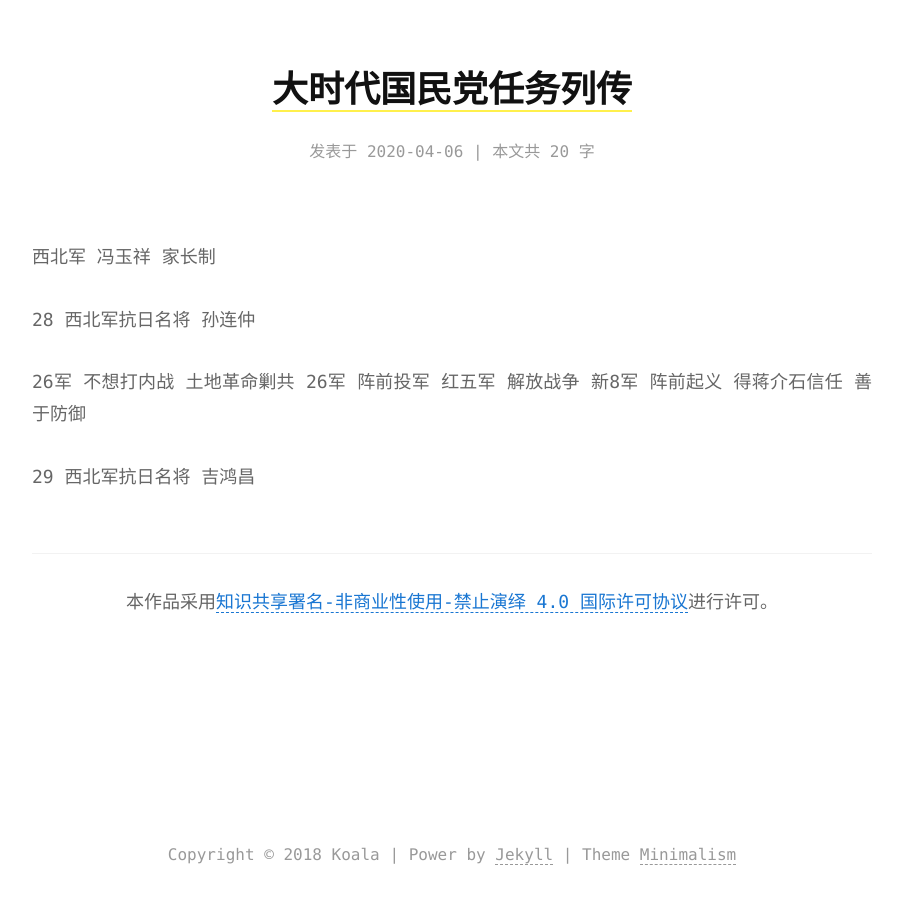
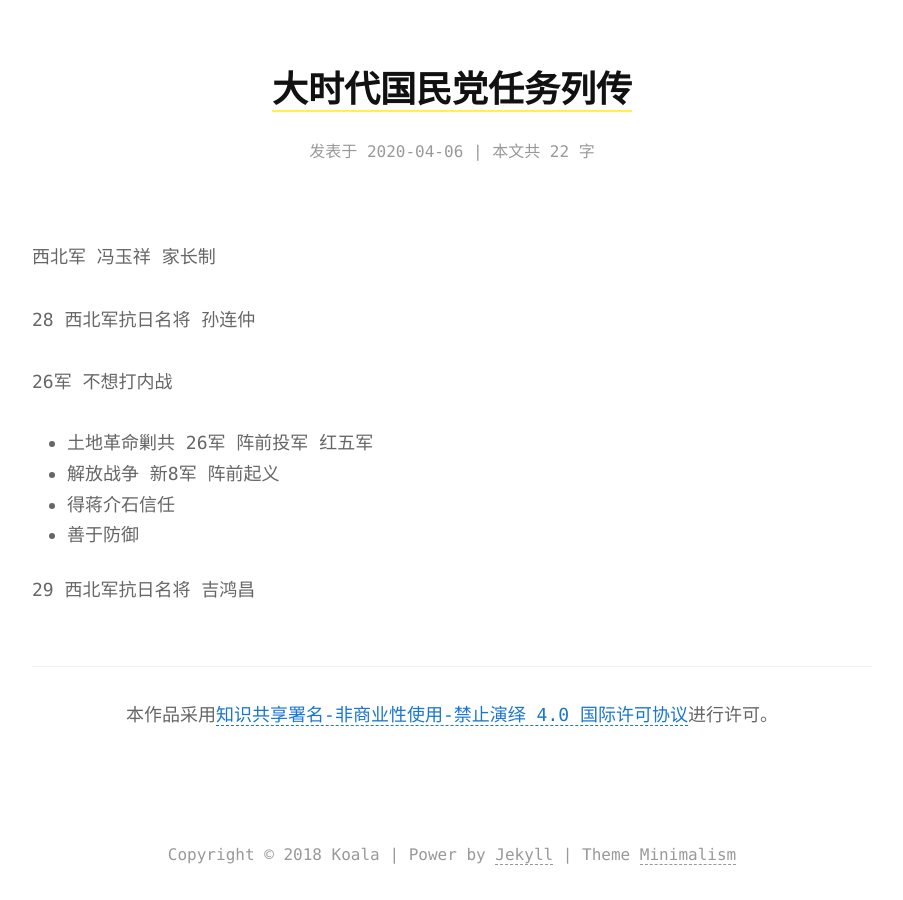
Before and after one commit to koalas1105/koalas1105.github.io, a Jekyll site: the page built from _posts/2020-04-06-大时代国民党任务列传.md, in a window 1280 px wide. Shown: the whole page, without its empty margins (188-1091 px from the left). Built offline with Jekyll 4.4.1, drawn with Linux system fonts in a browser that asks for light colours.

Commit message:
发布文章

```diff
--- a/_posts/2020-04-06-大时代国民党任务列传.md
+++ b/_posts/2020-04-06-大时代国民党任务列传.md
@@ -3,10 +3,10 @@
 28 西北军抗日名将 孙连仲
 
 26军 不想打内战
-土地革命剿共 26军 阵前投军 红五军
-解放战争    新8军 阵前起义
-得蒋介石信任
-善于防御
+* 土地革命剿共 26军 阵前投军 红五军
+* 解放战争    新8军 阵前起义
+* 得蒋介石信任
+* 善于防御
 
 
 
```
